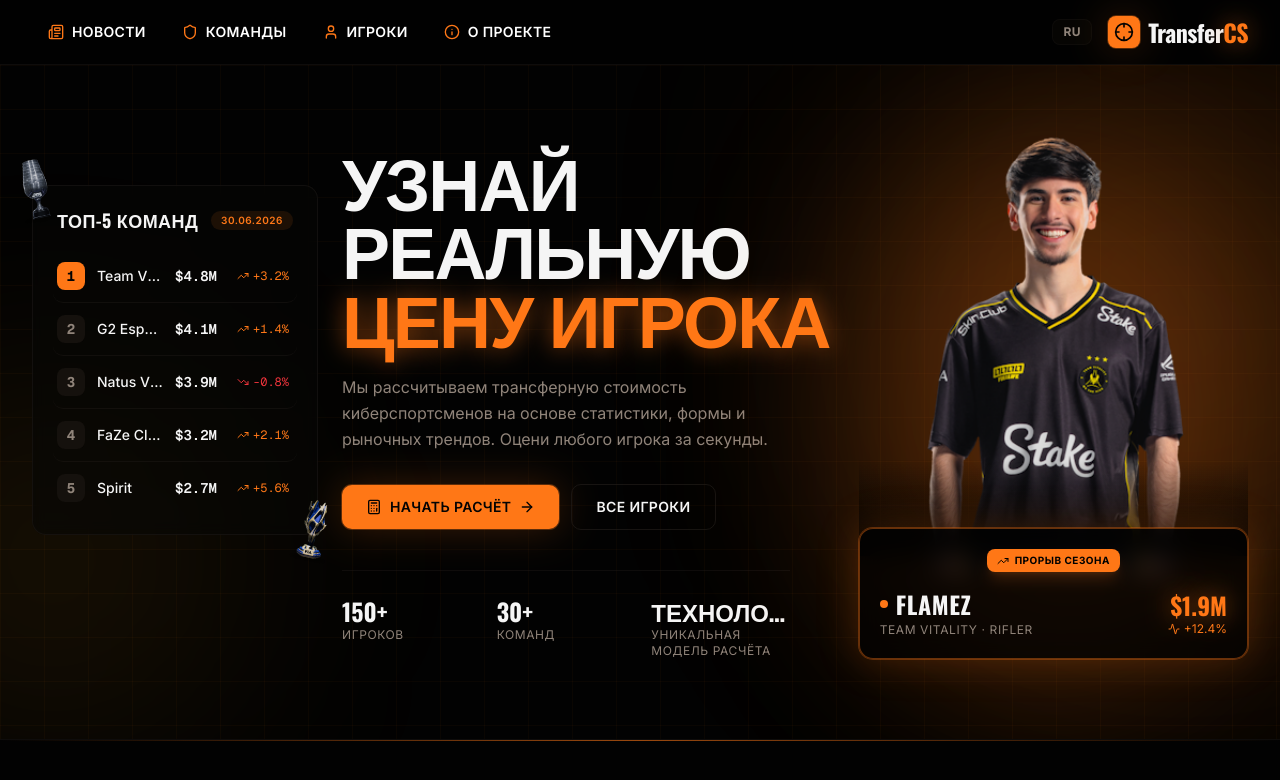
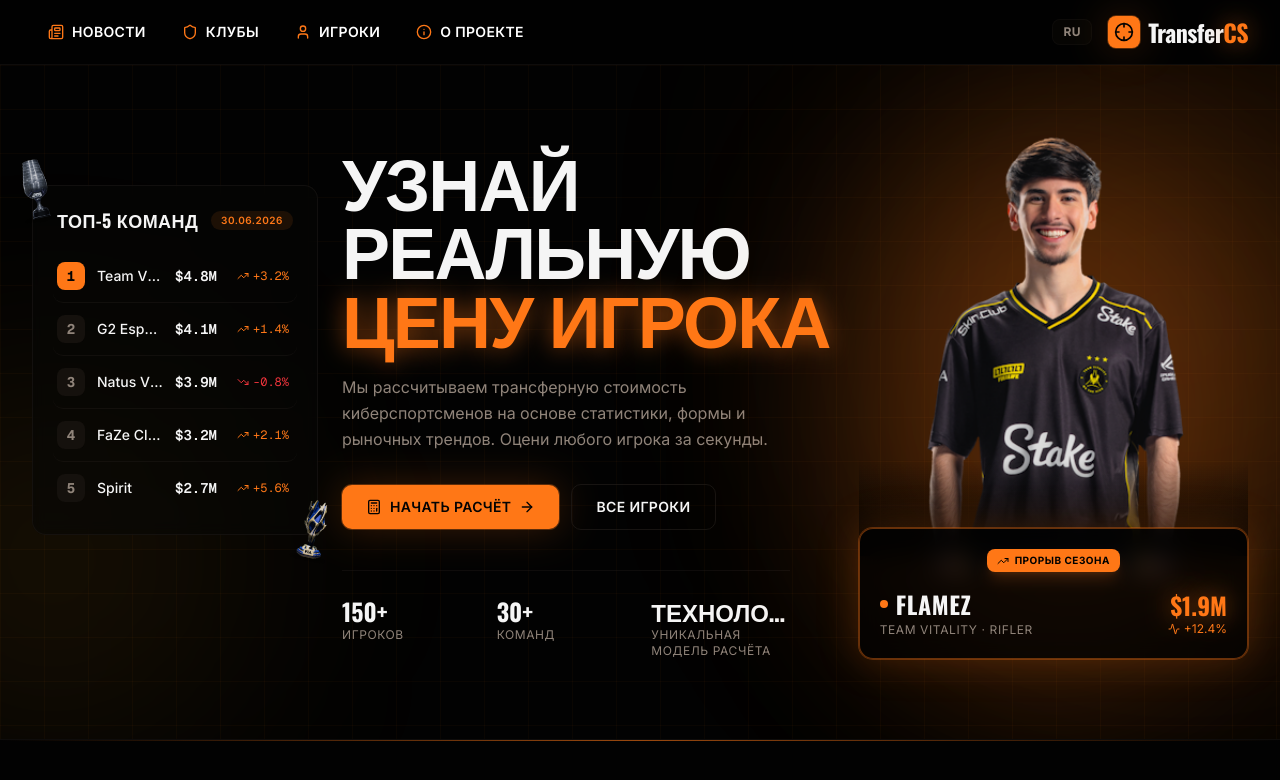
Before and after one commit to jedde0285-cloud/transfercs-website-design, a Next.js app: page / in a window 1280 px wide. Shown: the top 780 px of the page. Built offline with nearby package versions, Linux system fonts and the light colour scheme.

Commit message:
feat: update language translations in language-provider.tsx
Changed "Команды" to "Клубы" in Russian navigation dictionary

Co-authored-by: jedde0285-cloud <300850625+jedde0285-cloud@users.noreply.github.com>

```diff
--- a/components/language-provider.tsx
+++ b/components/language-provider.tsx
@@ -28,7 +28,7 @@ type Dict = {
 
 const dictionaries: Record<Lang, Dict> = {
   ru: {
-    nav: { calc: "Новости", teams: "Команды", players: "Игроки", about: "О проекте" },
+    nav: { calc: "Новости", teams: "Клубы", players: "Игроки", about: "О проекте" },
     hero: {
       badge: "Аналитика киберспорта · CS",
       titleTop: "Узнай реальную",
```
